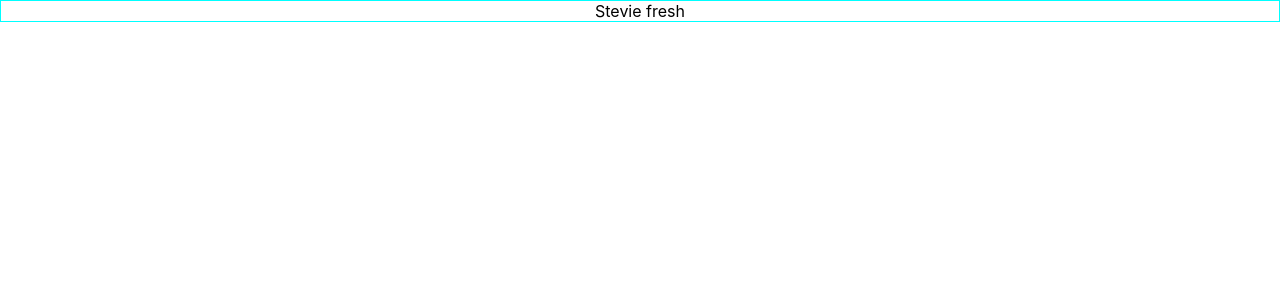
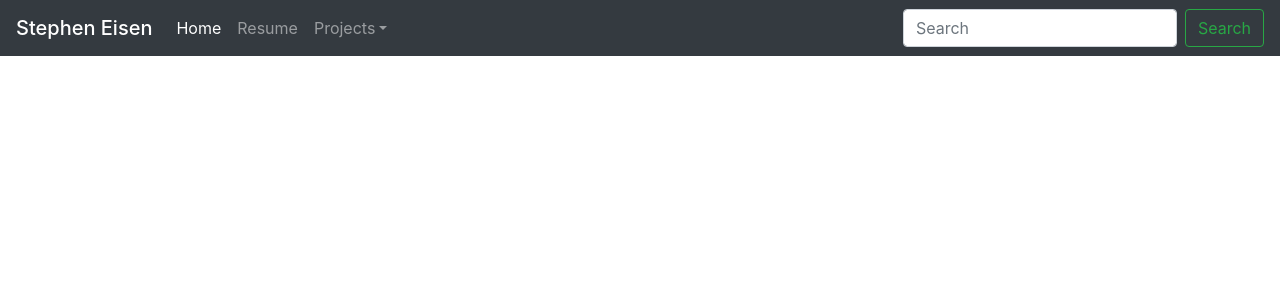
Before and after one commit to ISTEVIEYZ/react-website, a React (Create React App) app: page / in a window 1280 px wide. Shown: the top 300 px of the page. Built offline with nearby package versions, Linux system fonts and the light colour scheme.

Commit message:
Added Navbar

```diff
--- a/package.json
+++ b/package.json
@@ -6,6 +6,7 @@
     "@testing-library/jest-dom": "^4.2.4",
     "@testing-library/react": "^9.5.0",
     "@testing-library/user-event": "^7.2.1",
+    "bootstrap": "^4.5.3",
     "react": "^16.13.1",
     "react-dom": "^16.13.1",
     "react-scripts": "3.4.3"
--- a/src/App.js
+++ b/src/App.js
@@ -1,12 +1,14 @@
 import React from 'react';
 import logo from './logo.svg';
 import './App.css';
-import Header from './components/header/Header'
+import Header from './components/header/Header';
+import Navbar from './components/navbar/Navbar';
+
 
 function App() {
   return (
     <div className="App">
-      <Header />
+      <Navbar />
     </div>
   );
 }
--- a/src/components/header/Header.js
+++ b/src/components/header/Header.js
@@ -3,7 +3,7 @@ import './Header.css'
 
 function Header(props) {
     return (
-      <header>Stevie fresh</header>
+      <header>header</header>
     );
   }
 
--- /dev/null
+++ b/src/components/navbar/Navbar.js
@@ -0,0 +1,41 @@
+import React from 'react';
+import './Navbar.css'
+
+function Navbar(props) {
+    return (
+        <nav class="navbar navbar-expand-lg navbar-dark bg-dark">
+  <span class="navbar-brand mb-0 h1">Stephen Eisen</span>
+  <button class="navbar-toggler" type="button" data-toggle="collapse" data-target="#navbarSupportedContent" aria-controls="navbarSupportedContent" aria-expanded="false" aria-label="Toggle navigation">
+    <span class="navbar-toggler-icon"></span>
+  </button>
+
+  <div class="collapse navbar-collapse" id="navbarSupportedContent">
+    <ul class="navbar-nav mr-auto">
+      <li class="nav-item active">
+        <a class="nav-link" href="#">Home <span class="sr-only">(current)</span></a>
+      </li>
+      <li class="nav-item">
+        <a class="nav-link" href="#">Resume</a>
+      </li>
+      <li class="nav-item dropdown">
+        <a class="nav-link dropdown-toggle" href="#" id="navbarDropdown" role="button" data-toggle="dropdown" aria-haspopup="true" aria-expanded="false">
+          Projects
+        </a>
+        <div class="dropdown-menu" aria-labelledby="navbarDropdown">
+          <a class="dropdown-item" href="#">Action</a>
+          <a class="dropdown-item" href="#">Another action</a>
+          <div class="dropdown-divider"></div>
+          <a class="dropdown-item" href="#">Something else here</a>
+        </div>
+      </li>
+    </ul>
+    <form class="form-inline my-2 my-lg-0">
+      <input class="form-control mr-sm-2" type="search" placeholder="Search" aria-label="Search"></input>
+      <button class="btn btn-outline-success my-2 my-sm-0" type="submit">Search</button>
+    </form>
+  </div>
+</nav>
+    );
+  }
+
+  export default Navbar;
--- a/src/index.js
+++ b/src/index.js
@@ -3,6 +3,7 @@ import ReactDOM from 'react-dom';
 import './index.css';
 import App from './App';
 import * as serviceWorker from './serviceWorker';
+import 'bootstrap/dist/css/bootstrap.css';
 
 ReactDOM.render(
   <React.StrictMode>
```
Also changed, not shown: src/components/navbar/Navbar.css (added), 1 other file (tests, documents, lock files or other folders).
